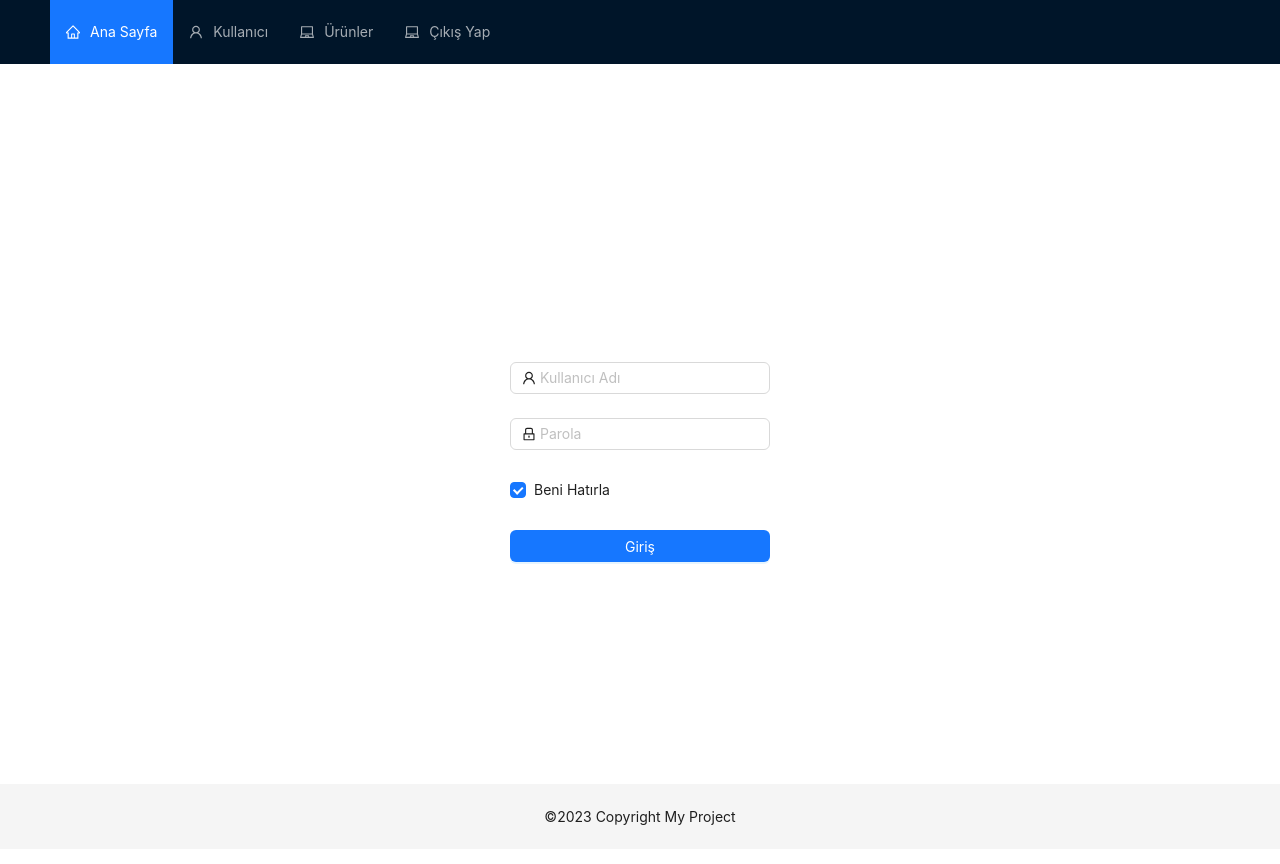
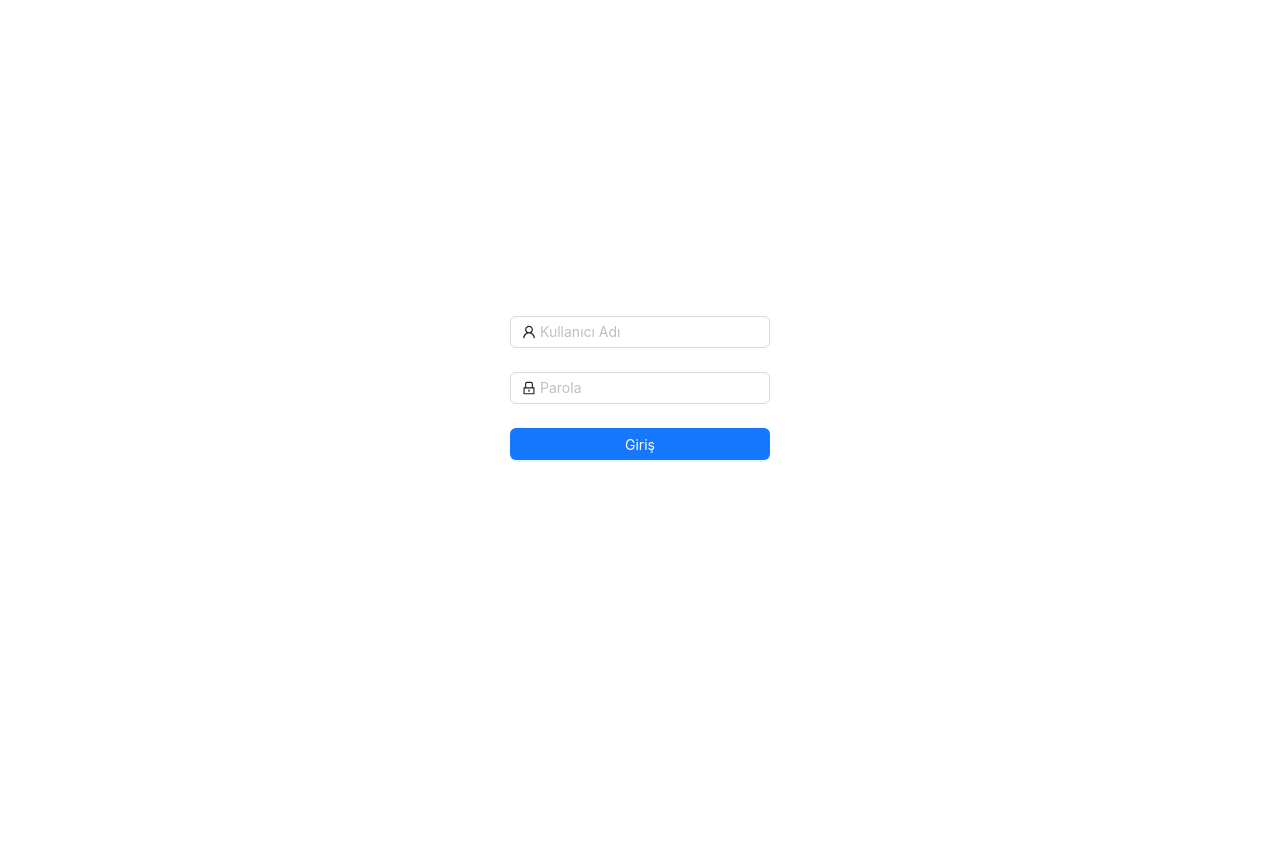
Before and after one commit to mcelik99/CaseUi, a React (Create React App) app: page /login in a window 1280 px wide. Shown: the top 864 px of the page. After the commit the page ends 800 px from the top, so only its background shows below. Built offline with nearby package versions, Linux system fonts and the light colour scheme.

Commit message:
Login Page

```diff
--- a/src/App.js
+++ b/src/App.js
@@ -1,7 +1,7 @@
 import './App.css';
 import React, {useState} from "react"
 import Login from "./Pages/Login";
-import Footer from "./Components/Layout/Footer";
+import MyFooter from "./Components/Layout/MyFooter";
 import {BrowserRouter} from 'react-router-dom';
 import AppRouter from "./AppRouter";
 import {AppContext} from "./Context/AppContext"
@@ -19,7 +19,7 @@ function App() {
 
     const token = getToken();
 
-    if (token) {
+    if (!token) {
         return <Login/>
     }
 
@@ -42,7 +42,7 @@ function App() {
                             </Col>
                         </Row>
                     </Content>
-                    <Footer/>
+                    <MyFooter/>
                 </BrowserRouter>
             </div>
         </>
--- a/src/Components/Layout/Footer.js
+++ /dev/null
@@ -1,14 +0,0 @@
-import React from 'react';
-import { Layout } from 'antd';
-
-const { Footer } = Layout;
-
-const AppFooter = () => {
-  return (
-    <Footer style={{ textAlign: 'center' }}>
-        ©2023 Copyright My Project
-    </Footer>
-  );
-};
-
-export default AppFooter;
--- /dev/null
+++ b/src/Components/Layout/MyFooter.js
@@ -0,0 +1,11 @@
+import React from 'react';
+
+const MyFooter = () => {
+  return (
+    <div style={{ textAlign: 'center' }}>
+        ©2023 Copyright My Project
+    </div>
+  );
+};
+
+export default MyFooter;
--- a/src/Components/Layout/MyHeader.js
+++ b/src/Components/Layout/MyHeader.js
@@ -1,29 +1,30 @@
 import React from 'react';
-import { Layout, Menu } from 'antd';
+import {Button, Layout, Menu} from 'antd';
 import {
-  UserOutlined,
     LaptopOutlined,
     HomeOutlined,
 } from '@ant-design/icons';
-import { Link } from 'react-router-dom';
+import {Link} from 'react-router-dom';
 
-const { Header, Sider } = Layout;
+const {Header} = Layout;
 
-const MyHeader = () => {
+function MyHeader() {
+    const logout = () => {
+        sessionStorage.removeItem("MY_PROJECT_TOKEN");
+        window.location.href = "/login";
+    }
+
     return (
         <Header className="custom-header">
             <Menu mode="horizontal" theme="dark" defaultSelectedKeys={['1']}>
-        <Menu.Item key="1" icon={<HomeOutlined />}>
+                <Menu.Item key="1" icon={<HomeOutlined/>}>
                     <Link to="/">Ana Sayfa</Link>
                 </Menu.Item>
-        <Menu.Item key="2" icon={<UserOutlined />}>
-          <Link to="/user">Kullanıcı</Link>
-        </Menu.Item>
-        <Menu.Item key="3" icon={<LaptopOutlined />}>
+                <Menu.Item key="2" icon={<LaptopOutlined/>}>
                     <Link to="/products">Ürünler</Link>
                 </Menu.Item>
-        <Menu.Item key="3" icon={<LaptopOutlined />}>
-          <Link to="/products">Çıkış Yap</Link>
+                <Menu.Item key="3" icon={<LaptopOutlined/>}>
+                    <Button onClick={logout}>Çıkış Yap</Button>
                 </Menu.Item>
             </Menu>
         </Header>
--- a/src/Pages/Login.js
+++ b/src/Pages/Login.js
@@ -1,54 +1,50 @@
-import React, { useState } from 'react';
-import { Form, Input, Button, Checkbox } from 'antd';
-import { UserOutlined, LockOutlined } from '@ant-design/icons';
+import React, {useEffect, useState} from 'react';
+import {Form, Input, Button, Checkbox} from 'antd';
+import {UserOutlined, LockOutlined} from '@ant-design/icons';
 
 const Login = () => {
-  const [loading, setLoading] = useState(false);
+
+    useEffect(() => {
+        if (sessionStorage.getItem('MY_PROJECT_TOKEN')) {
+            window.location.href = "/home";
+        }
+    }, []);
 
     const onFinish = (values) => {
-    setLoading(true);
-
-    sessionStorage.setItem('MY_PROJECT_TOKEN',true);
-
-    setTimeout(() => {
-      setLoading(false);
-    }, 2000);
+        sessionStorage.setItem('MY_PROJECT_TOKEN', true);
+        window.location.href = "/home";
     };
 
     return (
-    <div style={{ display: 'flex', justifyContent: 'center', alignItems: 'center', height: '100vh' }}>
+        <div style={{display: 'flex', justifyContent: 'center', alignItems: 'center', height: '100vh'}}>
             <Form
                 name="login"
-        initialValues={{ remember: true }}
+                initialValues={{remember: true}}
                 onFinish={onFinish}
             >
                 <Form.Item
                     name="username"
-          rules={[{ required: true, message: 'Kullanıcı adınızı giriniz!' }]}
+                    defaultValue="admin@admin.com"
+                    rules={[{required: true, message: 'Kullanıcı adınızı giriniz!'}]}
                 >
                     <Input
-            prefix={<UserOutlined className="site-form-item-icon" />}
+                        prefix={<UserOutlined className="site-form-item-icon"/>}
                         placeholder="Kullanıcı Adı"
                     />
                 </Form.Item>
                 <Form.Item
+                    defaultValue="123456"
                     name="password"
-          rules={[{ required: true, message: 'Parolanızı giriniz!' }]}
+                    rules={[{required: true, message: 'Parolanızı giriniz!'}]}
                 >
                     <Input
-            prefix={<LockOutlined className="site-form-item-icon" />}
+                        prefix={<LockOutlined className="site-form-item-icon"/>}
                         type="password"
                         placeholder="Parola"
                     />
                 </Form.Item>
                 <Form.Item>
-          <Form.Item name="remember" valuePropName="checked" noStyle>
-            <Checkbox>Beni Hatırla</Checkbox>
-          </Form.Item>
-        </Form.Item>
-
-        <Form.Item>
-          <Button type="primary" htmlType="submit" loading={loading} style={{ width: '100%' }}>
+                    <Button type="primary" htmlType="submit" style={{width: '100%'}}>
                         Giriş
                     </Button>
                 </Form.Item>
```
Also changed, not shown: 1 other file (tests, documents, lock files or other folders). Lines whose indentation alone changed are shown as unchanged.
